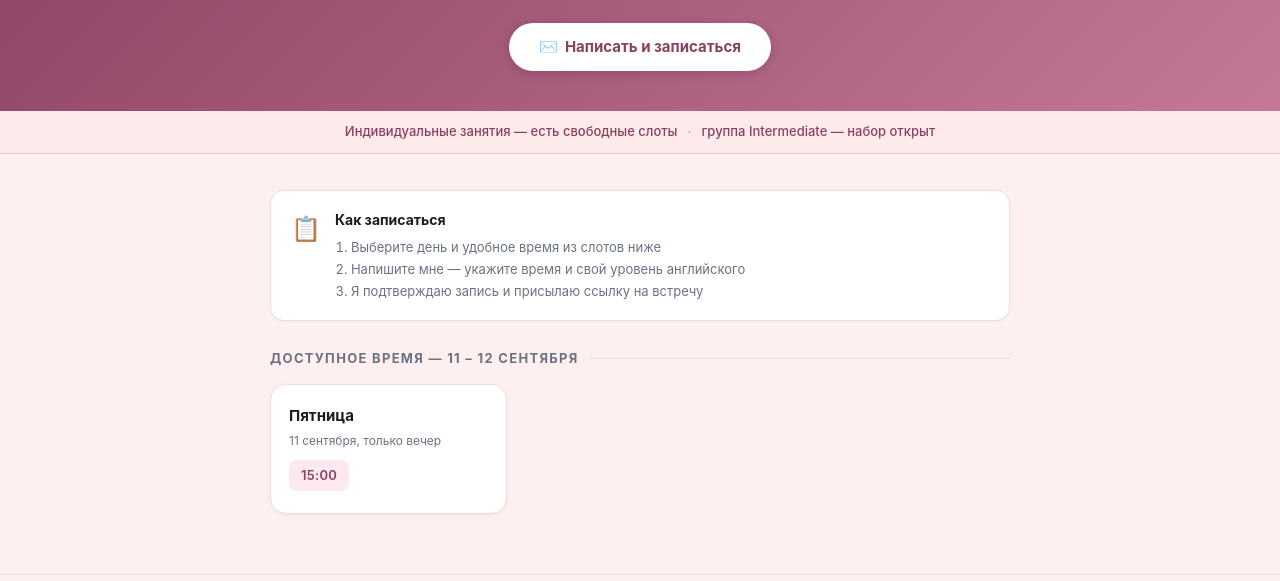
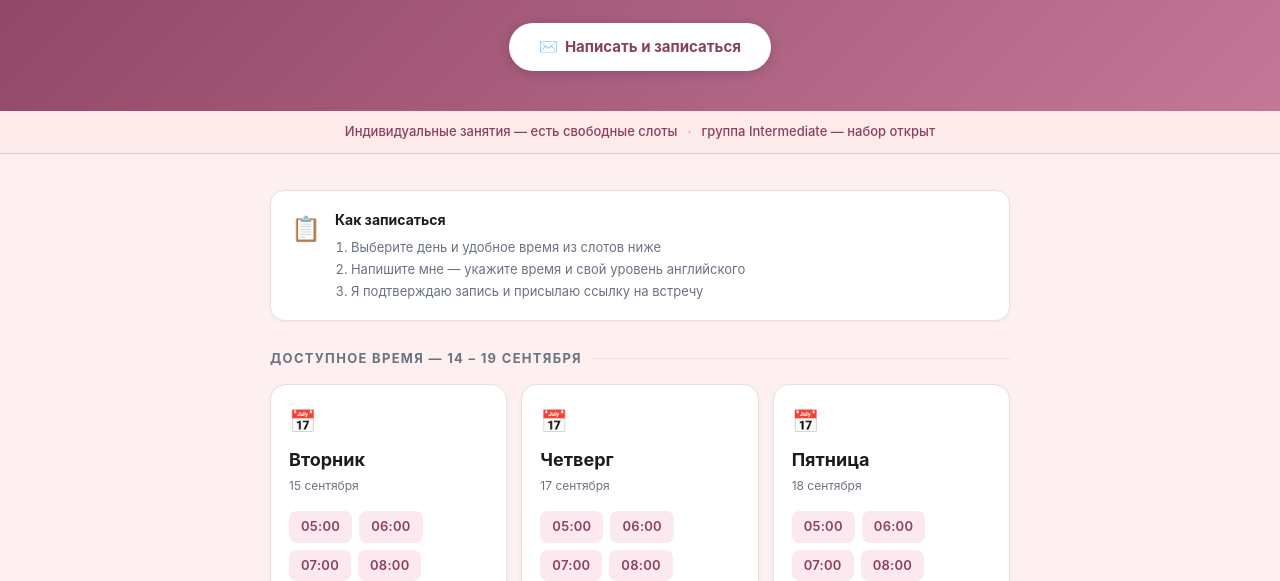
Before and after one commit to annabor685-web/english-schedule, a plain HTML site: page index.html in a window 1280 px wide. Shown: the part 219-800 px from the top of the page. Drawn offline with Linux system fonts and the light colour scheme.

Commit message:
Расписание на неделю 14-19 сентября

```diff
--- a/index.html
+++ b/index.html
@@ -270,12 +270,25 @@
 
 
   <!-- SLOTS_START -->
-  <div class="section-title">Доступное время — 11&nbsp;–&nbsp;12&nbsp;сентября</div>
+  <div class="section-title">Доступное время — 14&nbsp;–&nbsp;19&nbsp;сентября</div>
   <div class="days-grid">
-    <div class="day-card day-card--evening">
+    <div class="day-card">
+      <div class="day-icon">📅</div>
+      <div class="day-name">Вторник</div>
+      <div class="day-hint">15 сентября</div>
+      <div class="slots"><span class="slot">05:00</span><span class="slot">06:00</span><span class="slot">07:00</span><span class="slot">08:00</span><span class="slot">09:00</span><span class="slot">11:00</span><span class="slot">12:00</span><span class="slot">13:00</span><span class="slot">14:00</span><span class="slot">15:00</span><span class="slot">16:00</span><span class="slot">17:00</span></div>
+    </div>
+    <div class="day-card">
+      <div class="day-icon">📅</div>
+      <div class="day-name">Четверг</div>
+      <div class="day-hint">17 сентября</div>
+      <div class="slots"><span class="slot">05:00</span><span class="slot">06:00</span><span class="slot">07:00</span><span class="slot">08:00</span><span class="slot">10:00</span><span class="slot">11:00</span><span class="slot">12:00</span><span class="slot">13:00</span><span class="slot">14:00</span><span class="slot">16:00</span><span class="slot">17:00</span></div>
+    </div>
+    <div class="day-card">
+      <div class="day-icon">📅</div>
       <div class="day-name">Пятница</div>
-      <div class="day-hint">11 сентября, только вечер</div>
-      <div class="slots"><span class="slot">15:00</span></div>
+      <div class="day-hint">18 сентября</div>
+      <div class="slots"><span class="slot">05:00</span><span class="slot">06:00</span><span class="slot">07:00</span><span class="slot">08:00</span><span class="slot">09:00</span><span class="slot">10:00</span><span class="slot">12:00</span><span class="slot">13:00</span><span class="slot">14:00</span><span class="slot">15:00</span></div>
     </div>
   </div>
   <!-- SLOTS_END -->
```
